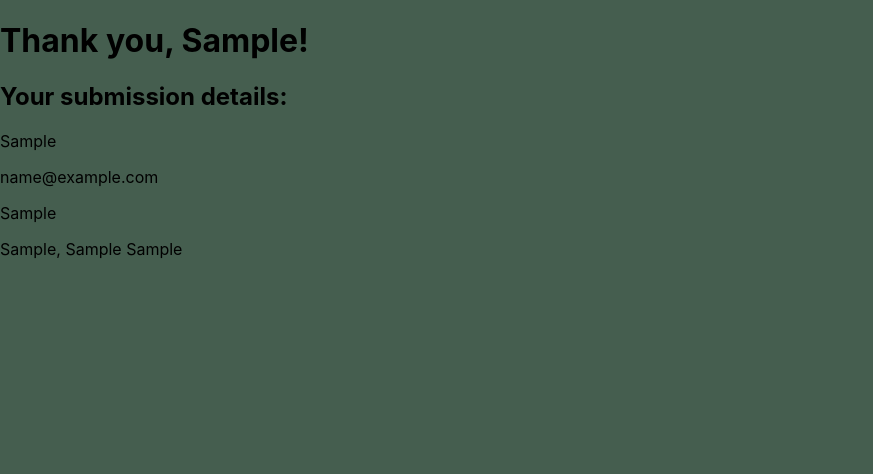
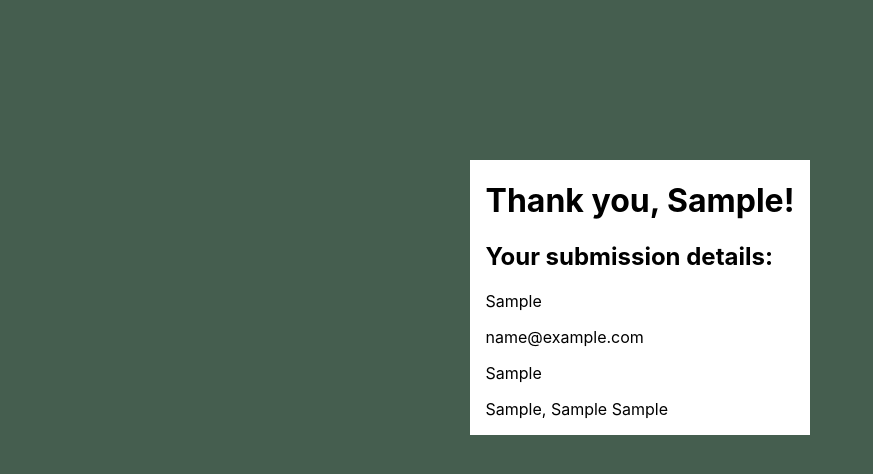
Before and after one commit to carah-tychewicz/simple-webform, a React (Create React App) app: page / in a window 1280 px wide. Both pictures are taken after typing "Sample", "name@example.com", "Sample", "Sample", "Sample", "Sample" into the empty fields and a click on the button "Submit". Shown: the top 474 px of the page, without its empty margins (0-873 px from the left). Built offline with nearby package versions, Linux system fonts and the light colour scheme.

Commit message:
more styling ready enough to merge. would like to refactor some redundant code in thankyou component later.

```diff
--- a/src/App.css
+++ b/src/App.css
@@ -1,3 +1,10 @@
 .App {
   text-align: center;
 }
+
+.card {
+  background-color: white;
+  height: auto;
+  width: auto;
+  align-items: center;
+}
--- a/src/components/Form.css
+++ b/src/components/Form.css
@@ -3,13 +3,6 @@
   flex-direction: row;
   justify-content: center;
   padding-top: 10rem;
-}
-
-.form-card {
-  background-color: white;
-  height: auto;
-  width: auto;
-  align-items: center;
 }
 
 .form-item {
--- a/src/components/Form.jsx
+++ b/src/components/Form.jsx
@@ -25,7 +25,7 @@ const Form = () => {
 
   return (
     <div className='container'>
-      <div className='form-card'>
+      <div className='card'>
         <form onSubmit={handleSubmit}>
           <div className='form-item'>
             <label>Full Name</label>
--- a/src/components/ThankYou.css
+++ b/src/components/ThankYou.css
@@ -0,0 +1,3 @@
+.submission-details {
+  margin: 1rem;
+}
--- a/src/components/ThankYou.jsx
+++ b/src/components/ThankYou.jsx
@@ -6,7 +6,9 @@ const ThankYou = () => {
   const location = useLocation();
 
   return (
-    <div>
+    <div className='container'>
+      <div className='card'>
+        <div className='submission-details'>
           <h1>Thank you, {location.state.fullName}!</h1>
           <h2>Your submission details:</h2>
           <div>
@@ -16,6 +18,8 @@ const ThankYou = () => {
             <p>{location.state.city}, {location.state.state} {location.state.zip}</p>
           </div>
         </div>
+      </div>
+    </div>
   )
 };
 
--- a/src/index.css
+++ b/src/index.css
@@ -5,7 +5,7 @@ body {
     sans-serif;
   -webkit-font-smoothing: antialiased;
   -moz-osx-font-smoothing: grayscale;
-  background-color:    #455e4f;
+  background-color:    #455e4f
 }
 
 code {
```
Lines whose indentation alone changed are shown as unchanged.
